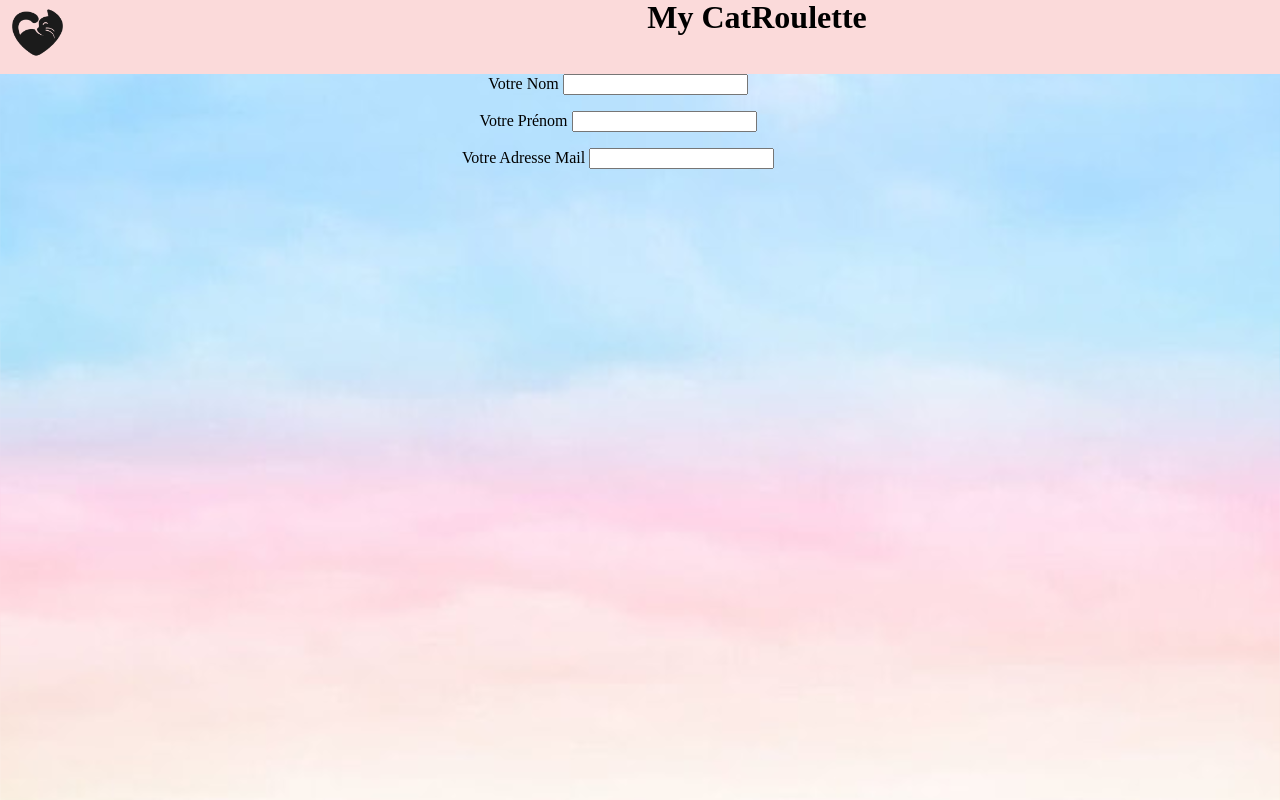
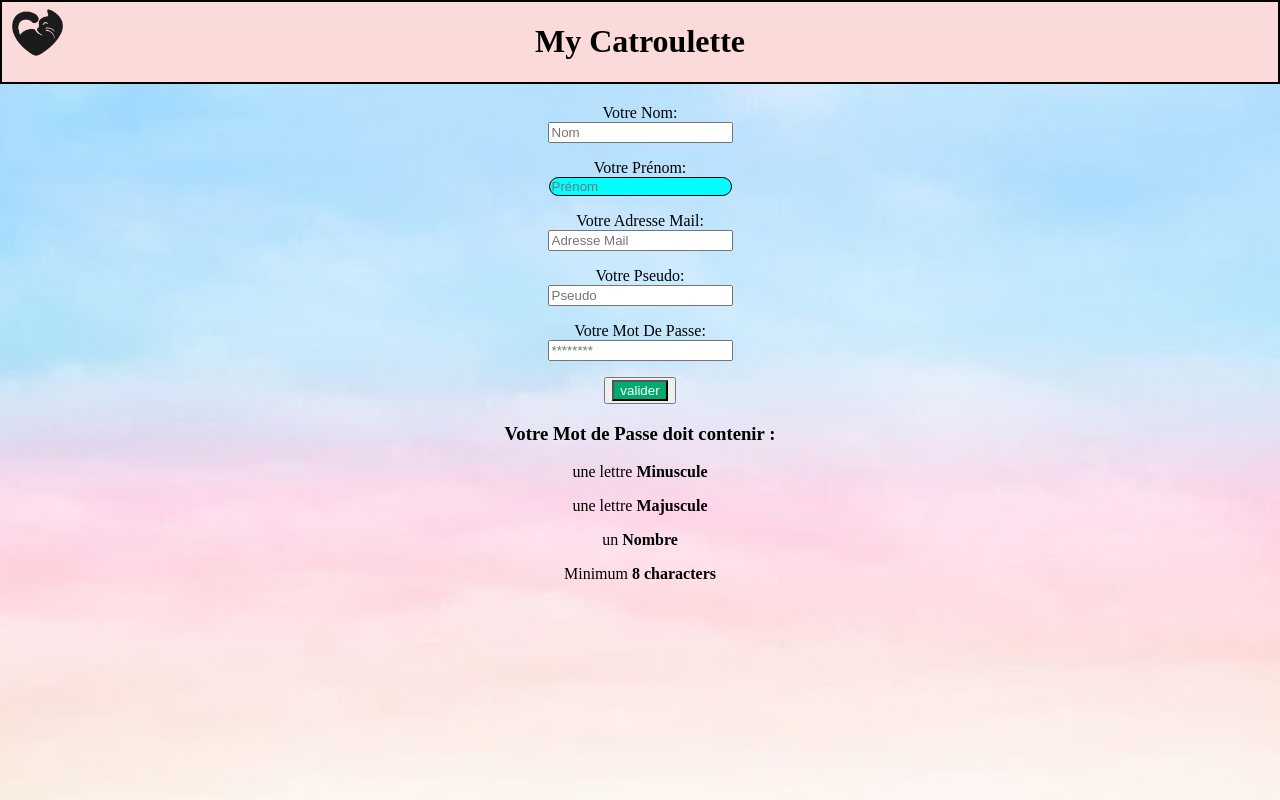
Before and after one commit to Mavrokai/myCatroulette, a PHP site: page /inscription.html in a window 1280 px wide; the page is wider, and only the part inside the window is pictured. Run offline with PHP 8.4, Linux system fonts and the light colour scheme.

Commit message:
inscription

```diff
--- a/Inscription/inscription.css
+++ b/Inscription/inscription.css
@@ -1,10 +1,7 @@
 header{
-    width: 1558px;
-    height: 75px;
-    background-position: 10px 10px 10px;
     background-color: rgba(251, 218, 218, 1);
     text-align: center;
-    background-size: cover;
+    border: solid 2px;
 }
 #Logo{
     position: absolute;
@@ -17,8 +14,27 @@ header{
 body{
     width: 100%;
     text-align: center;
-    margin-top: 0px;
-    margin: -22px;
+    margin: 0;
     background-image: url(./image/pngtree-sky-bright-pastel-colors-summer-tropical-background-sky-bright-pastel-colors-photo-image_2160264.jpg);
     background-size: cover;
 }
+#MyCatRoulette{
+    width: auto;
+
+}
+  input[type=submit] {
+    background-color: #04AA6D;
+    color: white;
+  }
+  .valid {
+    color: green;
+  }
+
+  form{
+    margin-top: 20px;
+  }
+
+  #FirstName { border: solid 1px;
+    border-radius: 100px ;
+    background-color: aqua;
+  }
--- a/Inscription/inscription.html
+++ b/Inscription/inscription.html
@@ -1,24 +1,47 @@
 <!DOCTYPE html>
 <html lang="en">
+
 <head>
     <meta charset="UTF-8">
     <meta name="viewport" content="width=device-width, initial-scale=1.0">
     <title>Document</title>
     <link rel="stylesheet" href="inscription.css">
 </head>
-<header>
-    <img src="./image/MEDIA_CRUELTY-FREEKITTY_150x@2x.webp" alt="" id="Logo">
-    <h1>My CatRoulette</h1>
-</header>
 <body>
-   <tbody>
-    Votre Nom   <input type="text" name="LastName" id="">
-    <p>
-        Votre Prénom <input type="text" name="FirstName" id="">
+    <header>
+        <img src="./image/MEDIA_CRUELTY-FREEKITTY_150x@2x.webp" alt="" id="Logo">
+        <p id="MyCatRoulette">
+        <h1>My Catroulette</h1>
         </p>
-    <p>
-        Votre Adresse Mail <input type="email" name="Mail" id="">
-    </p>
-   </tbody>
+    </header>
+        <form action="Formulaire">
+            <div>
+            Votre Nom: <br> <input type="LastName" name="LastName" id="LastName" placeholder="Nom" required>
+            <p>
+                Votre Prénom: <br> <input type="FirstName" name="FirstName" id="FirstName" placeholder="Prénom" required>
+            </p>
+            <p>
+                Votre Adresse Mail: <br> <input type="email" name="Mail" id="Mail" placeholder="Adresse Mail" required>
+            </p>
+            <p>
+                Votre Pseudo: <br> <input type="text" name="Pseudo" id="Pseudo" placeholder="Pseudo" required>
+            </p>
+            <p>
+                Votre Mot De Passe: <br> <input type="password" name="password" id="psw" placeholder="********"
+                    pattern="(?=.*\d)(?=.*[a-z])(?=.*[A-Z]).{8,}"
+                    title="Votre mot de passe doit contenir minimum 8 caractères, une lettre minuscule, une lettre majuscule, un chiffre"
+                    required>
+            </p>
+            <button><input type="submit" value="valider"></button>
+        </div>
+            <div id="message">
+                <h3>Votre <b>Mot de Passe</b> doit contenir :</h3>
+                <p id="letter" class="invalid"> une lettre <b>Minuscule</b></p>
+                <p id="capital" class="invalid"> une lettre <b>Majuscule</b></p>
+                <p id="number" class="invalid"> un <b>Nombre</b></p>
+                <p id="length" class="invalid">Minimum <b>8 characters</b></p>
+            </div>
+    </form>
 </body>
+
 </html>
```
